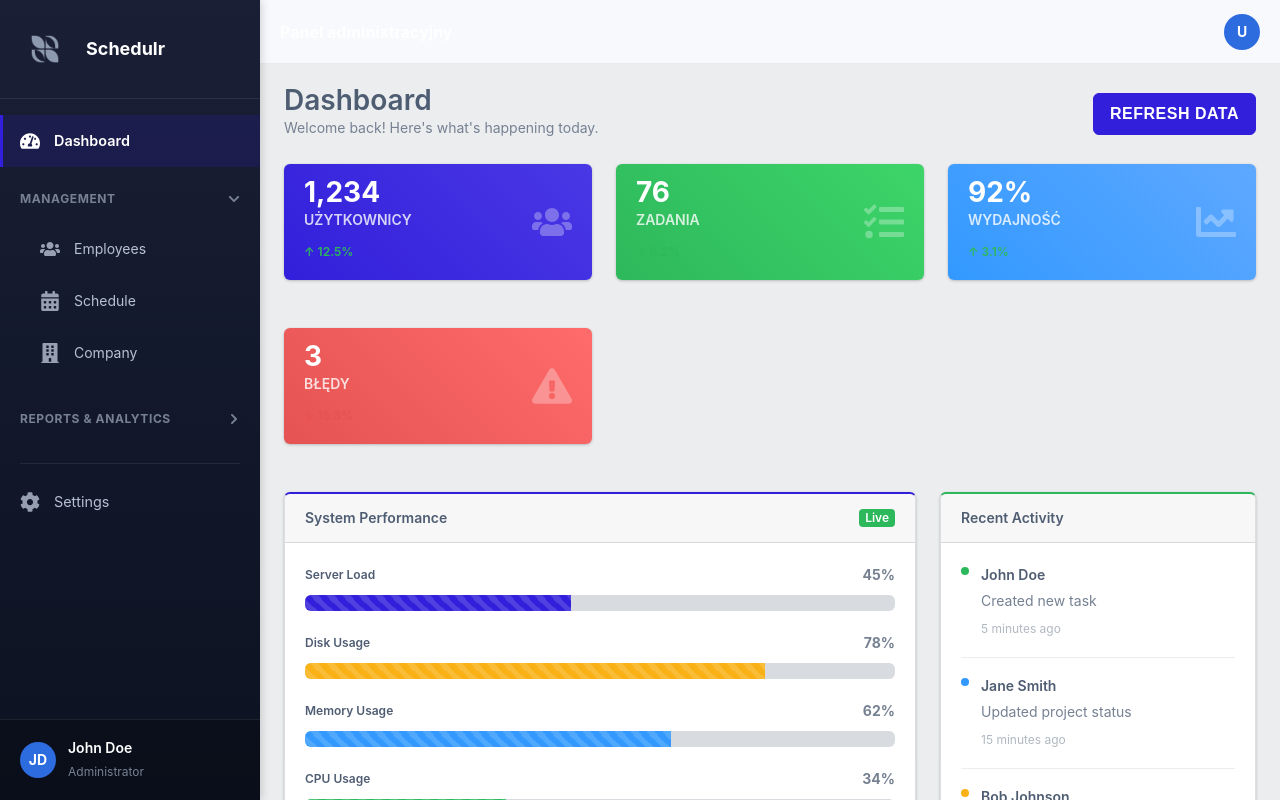
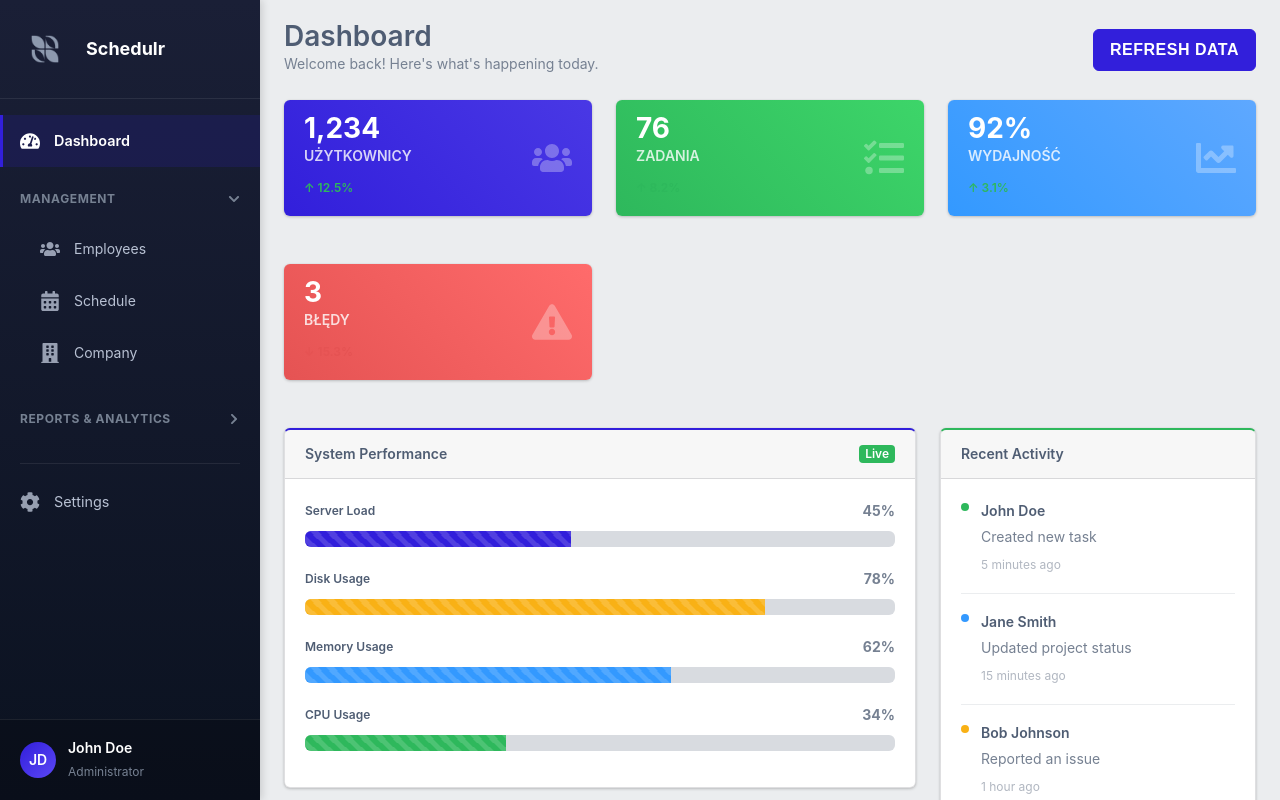
Before and after one commit to f1ction1/GeneratorGrafika, a React (Create React App) app in the folder frontend/: page /dashboard in a window 1280 px wide. Shown: the top 800 px of the page. Built offline with nearby package versions, Linux system fonts and the light colour scheme.

Commit message:
quick fix

```diff
--- a/frontend/src/components/Header.css
+++ /dev/null
@@ -1,26 +0,0 @@
-.app-header {
-  height: 64px;
-  display: flex;
-  align-items: center;
-  justify-content: space-between;
-  padding: 0 20px;
-  border-bottom: 1px solid rgba(0,0,0,0.06);
-  background: #f7f9fc;
-}
-
-.header-title {
-  margin: 0;
-  font-size: 16px;
-}
-
-.user-avatar {
-  width: 36px;
-  height: 36px;
-  border-radius: 50%;
-  background: #2d6cdf;
-  color: #fff;
-  display: inline-flex;
-  align-items: center;
-  justify-content: center;
-  font-weight: 700;
-}
--- a/frontend/src/components/Header.js
+++ /dev/null
@@ -1,17 +0,0 @@
-import React from 'react';
-import './Header.css';
-
-function Header() {
-  return (
-    <header className="app-header">
-      <div className="header-left">
-        <h2 className="header-title">Panel administracyjny</h2>
-      </div>
-      <div className="header-right">
-        <div className="user-avatar">U</div>
-      </div>
-    </header>
-  );
-}
-
-export default Header;
--- a/frontend/src/components/Layout.js
+++ b/frontend/src/components/Layout.js
@@ -1,7 +1,6 @@
 import React from 'react';
 import { Outlet } from 'react-router-dom';
 import Sidebar from './Sidebar';
-import Header from './Header';
 import './Layout.css';
 
 function AppLayout() {
@@ -9,7 +8,6 @@ function AppLayout() {
     <div className="app-layout">
       <Sidebar />
       <div className="main-area">
-        <Header />
         <div className="content-area">
           <Outlet />
         </div>
```
